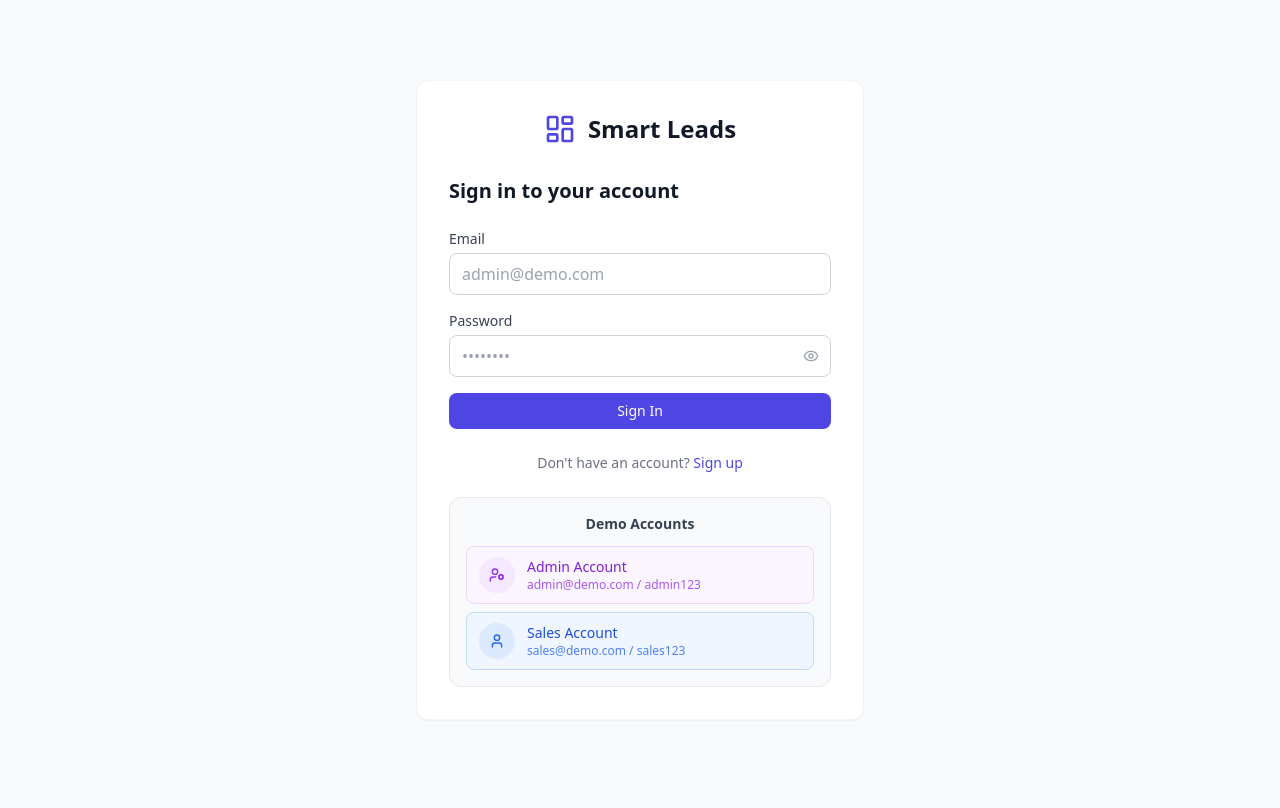
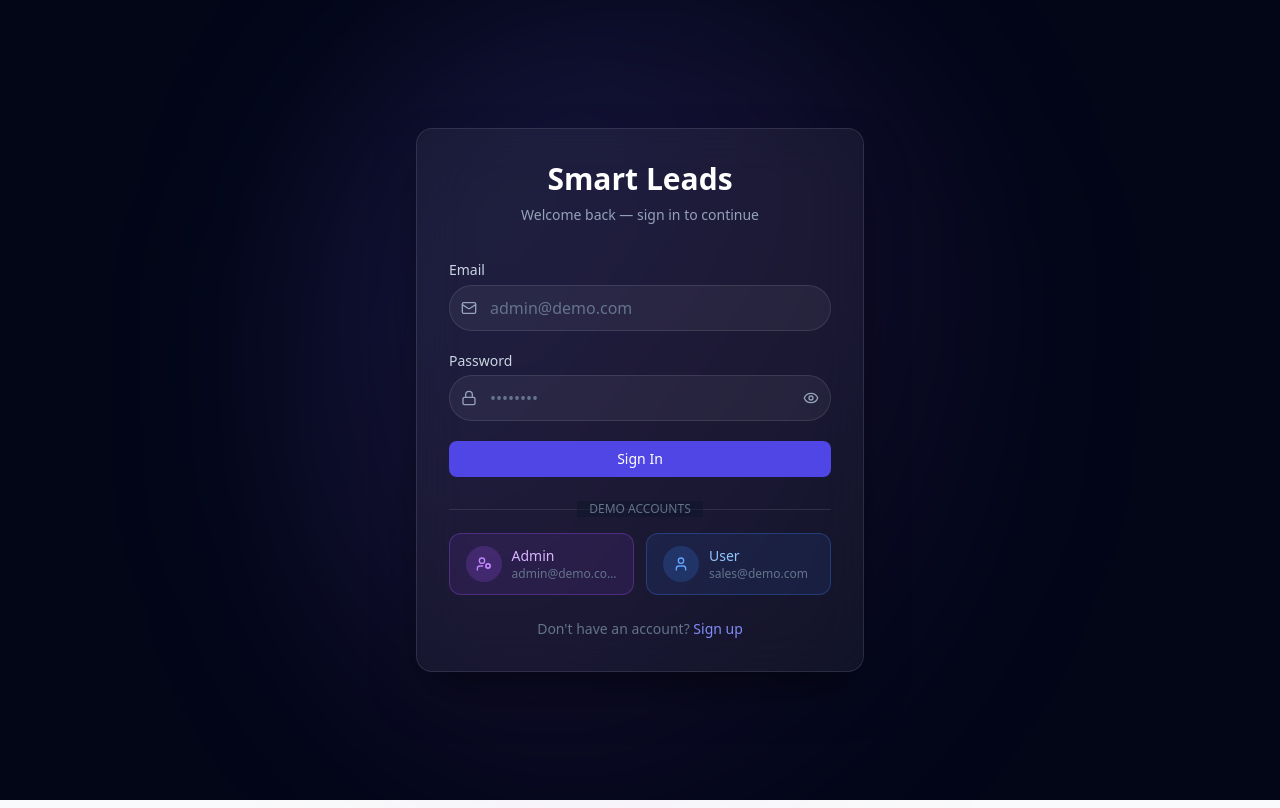
Before and after one commit to Abdullah-Sarim/smart-leads-dashboard, a React (Vite) app in the folder client/: page /login in a window 1280 px wide. Built offline with nearby package versions, Linux system fonts and the light colour scheme; no server answers.

Commit message:
feat: apply dark glassmorphism theme to login and signup pages

```diff
--- a/client/src/features/auth/LoginPage.tsx
+++ b/client/src/features/auth/LoginPage.tsx
@@ -1,118 +1,163 @@
 import { useState } from 'react';
 import { Link, useNavigate } from 'react-router-dom';
-import { useForm } from 'react-hook-form';
-import { zodResolver } from '@hookform/resolvers/zod';
-import { loginSchema, type LoginInput } from './auth.schema';
+import { Mail, Lock, Eye, EyeOff, UserCog, User } from 'lucide-react';
 import { useAuth } from './AuthContext';
-import { Button, Input } from '../../components/common';
-import { isApiError } from '../../lib';
-import { LayoutDashboard, UserCog, User } from 'lucide-react';
+import { Button } from '../../components/common';
+
+const demoAccounts = [
+  { label: 'Admin', email: 'admin@demo.com', password: 'admin123', icon: UserCog, color: 'purple' },
+  { label: 'User', email: 'sales@demo.com', password: 'sales123', icon: User, color: 'blue' },
+];
 
 export function LoginPage() {
   const { login } = useAuth();
   const navigate = useNavigate();
+  const [email, setEmail] = useState('');
+  const [password, setPassword] = useState('');
+  const [showPassword, setShowPassword] = useState(false);
   const [loading, setLoading] = useState(false);
+  const [error, setError] = useState('');
 
-  const fillDemo = (email: string) => {
-    const emailInput = document.getElementById('email') as HTMLInputElement;
-    const passwordInput = document.getElementById('password') as HTMLInputElement;
-    if (emailInput) emailInput.value = email;
-    if (passwordInput) passwordInput.value = email === 'admin@demo.com' ? 'admin123' : 'sales123';
-    document.querySelector<HTMLInputElement>('input[name="email"]')?.focus();
+  const handleLogin = async (e: React.FormEvent) => {
+    e.preventDefault();
+    setError('');
+    if (!email || !password) {
+      setError('Please enter both email and password');
+      return;
+    }
+    setLoading(true);
+    try {
+      await login({ email, password });
+      navigate('/');
+    } catch (err) {
+      setError(err instanceof Error ? err.message : 'Login failed');
+    } finally {
+      setLoading(false);
+    }
   };
 
-  const {
-    register,
-    handleSubmit,
-    setError,
-    formState: { errors },
-  } = useForm<LoginInput>({ resolver: zodResolver(loginSchema) });
-
-  const onSubmit = async (data: LoginInput) => {
+  const handleDemoLogin = async (demoEmail: string, demoPassword: string) => {
+    setEmail(demoEmail);
+    setPassword(demoPassword);
+    setError('');
     setLoading(true);
     try {
-      await login(data);
+      await login({ email: demoEmail, password: demoPassword });
       navigate('/');
     } catch (err) {
-      console.error('Login error:', err);
-      const message = err instanceof Error ? err.message : 'Login failed';
-      setError('root', { message });
+      setError(err instanceof Error ? err.message : 'Login failed');
     } finally {
       setLoading(false);
     }
   };
 
   return (
-    <div className="min-h-screen bg-gray-50 dark:bg-gray-950 flex items-center justify-center p-4">
-      <div className="w-full max-w-md bg-white dark:bg-gray-900 rounded-xl shadow-sm border border-gray-100 dark:border-gray-800 p-8">
-        <div className="flex items-center justify-center gap-3 mb-8">
-          <LayoutDashboard className="w-8 h-8 text-indigo-600" />
-          <h1 className="text-2xl font-bold text-gray-900 dark:text-gray-100">Smart Leads</h1>
+    <div className="min-h-screen bg-slate-950 flex items-center justify-center p-4">
+      <div className="w-full max-w-md relative">
+        <div className="absolute inset-0 bg-gradient-to-br from-indigo-500/20 via-purple-500/10 to-transparent blur-3xl rounded-full scale-150" />
+        <div className="relative bg-white/5 backdrop-blur-xl border border-white/10 rounded-2xl shadow-2xl shadow-black/50 p-8">
+          <div className="text-center mb-8">
+            <h1 className="text-3xl font-bold text-white mb-2">Smart Leads</h1>
+            <p className="text-slate-400 text-sm">Welcome back — sign in to continue</p>
           </div>
 
-        <h2 className="text-xl font-semibold text-gray-900 dark:text-gray-100 mb-6">Sign in to your account</h2>
+          <form onSubmit={handleLogin} className="space-y-5">
+            <div className="space-y-1">
+              <label className="text-sm font-medium text-slate-300">Email</label>
+              <div className="relative">
+                <Mail className="absolute left-3 top-1/2 -translate-y-1/2 w-4 h-4 text-slate-400" />
+                <input
+                  type="email"
+                  value={email}
+                  onChange={(e) => setEmail(e.target.value)}
+                  placeholder="admin@demo.com"
+                  className="w-full pl-10 pr-4 py-2.5 bg-white/5 border border-white/10 rounded-full text-white placeholder-slate-500 outline-none focus:ring-2 focus:ring-indigo-500 focus:border-indigo-500/50 transition-all"
+                />
+              </div>
+            </div>
 
-        <form onSubmit={handleSubmit(onSubmit)} className="space-y-4">
-          <Input
-            label="Email"
-            type="email"
-            placeholder="admin@demo.com"
-            error={errors.email?.message}
-            {...register('email')}
+            <div className="space-y-1">
+              <div className="flex items-center justify-between">
+                <label className="text-sm font-medium text-slate-300">Password</label>
+                {/* <a href="#" className="text-xs text-indigo-400 hover:text-indigo-300 transition-colors">Forgot password?</a> */}
+              </div>
+              <div className="relative">
+                <Lock className="absolute left-3 top-1/2 -translate-y-1/2 w-4 h-4 text-slate-400" />
+                <input
+                  type={showPassword ? 'text' : 'password'}
+                  value={password}
+                  onChange={(e) => setPassword(e.target.value)}
+                  placeholder="••••••••"
+                  className="w-full pl-10 pr-10 py-2.5 bg-white/5 border border-white/10 rounded-full text-white placeholder-slate-500 outline-none focus:ring-2 focus:ring-indigo-500 focus:border-indigo-500/50 transition-all"
                 />
-          <Input
-            label="Password"
-            type="password"
-            placeholder="••••••••"
-            error={errors.password?.message}
-            showPasswordToggle
-            {...register('password')}
-          />
-          {errors.root?.message && (
-            <p className="text-sm text-red-500 dark:text-red-400 bg-red-50 dark:bg-red-900/20 px-3 py-2 rounded-lg">{errors.root.message}</p>
+                <button
+                  type="button"
+                  onClick={() => setShowPassword(!showPassword)}
+                  className="absolute right-3 top-1/2 -translate-y-1/2 text-slate-400 hover:text-slate-300 transition-colors"
+                >
+                  {showPassword ? <EyeOff className="w-4 h-4" /> : <Eye className="w-4 h-4" />}
+                </button>
+              </div>
+            </div>
+
+            {error && (
+              <div className="bg-red-500/10 border border-red-500/20 text-red-400 text-sm px-4 py-2.5 rounded-full text-center">
+                {error}
+              </div>
             )}
+
             <Button type="submit" className="w-full" loading={loading} disabled={loading}>
               Sign In
             </Button>
           </form>
 
-        <p className="text-center text-sm text-gray-500 dark:text-gray-400 mt-6">
+          <div className="mt-6">
+            <div className="relative">
+              <div className="absolute inset-0 flex items-center">
+                <div className="w-full border-t border-white/10" />
+              </div>
+              <div className="relative flex justify-center text-xs uppercase">
+                <span className="bg-slate-900/50 px-3 text-slate-500">Demo Accounts</span>
+              </div>
+            </div>
+
+            <div className="grid grid-cols-2 gap-3 mt-4">
+              {demoAccounts.map((demo) => (
+                <button
+                  key={demo.email}
+                  type="button"
+                  onClick={() => handleDemoLogin(demo.email, demo.password)}
+                  disabled={loading}
+                  className={`flex items-center gap-2.5 rounded-xl border px-4 py-3 text-left transition-all hover:scale-[1.02] hover:shadow-lg disabled:opacity-50 disabled:pointer-events-none ${
+                    demo.color === 'purple'
+                      ? 'border-purple-500/30 bg-purple-500/10 hover:bg-purple-500/20 hover:border-purple-500/50'
+                      : 'border-blue-500/30 bg-blue-500/10 hover:bg-blue-500/20 hover:border-blue-500/50'
+                  }`}
+                >
+                  <div className={`flex h-9 w-9 items-center justify-center rounded-full ${
+                    demo.color === 'purple' ? 'bg-purple-500/20' : 'bg-blue-500/20'
+                  }`}>
+                    <demo.icon className={`h-4 w-4 ${
+                      demo.color === 'purple' ? 'text-purple-400' : 'text-blue-400'
+                    }`} />
+                  </div>
+                  <div className="min-w-0">
+                    <p className={`text-sm font-medium ${
+                      demo.color === 'purple' ? 'text-purple-300' : 'text-blue-300'
+                    }`}>{demo.label}</p>
+                    <p className="text-xs text-slate-500 truncate">{demo.email}</p>
+                  </div>
+                </button>
+              ))}
+            </div>
+          </div>
+
+          <p className="text-center text-sm text-slate-500 mt-6">
             Don't have an account?{' '}
-          <Link to="/register" className="text-indigo-600 dark:text-indigo-400 hover:text-indigo-700 dark:hover:text-indigo-300 font-medium">
+            <Link to="/register" className="text-indigo-400 hover:text-indigo-300 font-medium transition-colors">
               Sign up
             </Link>
           </p>
-
-        <div className="mt-6 rounded-xl border border-gray-200 bg-gray-50 p-4 dark:border-gray-800 dark:bg-gray-800/50">
-          <p className="text-center text-sm font-semibold text-gray-700 dark:text-gray-300 mb-3">Demo Accounts</p>
-          <div className="grid grid-cols-1 gap-2">
-            <button
-              type="button"
-              onClick={() => fillDemo('admin@demo.com')}
-              className="flex items-center gap-3 rounded-lg border border-purple-200 bg-purple-50 px-3 py-2.5 text-left hover:bg-purple-100 dark:border-purple-800 dark:bg-purple-900/20 dark:hover:bg-purple-900/30 transition-colors"
-            >
-              <div className="flex h-9 w-9 items-center justify-center rounded-full bg-purple-100 dark:bg-purple-900/50">
-                <UserCog className="h-4 w-4 text-purple-600 dark:text-purple-400" />
-              </div>
-              <div className="min-w-0">
-                <p className="text-sm font-medium text-purple-700 dark:text-purple-300">Admin Account</p>
-                <p className="truncate text-xs text-purple-600/80 dark:text-purple-400/80">admin@demo.com / admin123</p>
-              </div>
-            </button>
-            <button
-              type="button"
-              onClick={() => fillDemo('sales@demo.com')}
-              className="flex items-center gap-3 rounded-lg border border-blue-200 bg-blue-50 px-3 py-2.5 text-left hover:bg-blue-100 dark:border-blue-800 dark:bg-blue-900/20 dark:hover:bg-blue-900/30 transition-colors"
-            >
-              <div className="flex h-9 w-9 items-center justify-center rounded-full bg-blue-100 dark:bg-blue-900/50">
-                <User className="h-4 w-4 text-blue-600 dark:text-blue-400" />
-              </div>
-              <div className="min-w-0">
-                <p className="text-sm font-medium text-blue-700 dark:text-blue-300">Sales Account</p>
-                <p className="truncate text-xs text-blue-600/80 dark:text-blue-400/80">sales@demo.com / sales123</p>
-              </div>
-            </button>
-          </div>
         </div>
       </div>
     </div>
--- a/client/src/features/auth/RegisterPage.tsx
+++ b/client/src/features/auth/RegisterPage.tsx
@@ -6,12 +6,14 @@ import { registerSchema, type RegisterInput } from './auth.schema';
 import { useAuth } from './AuthContext';
 import { Button, Input } from '../../components/common';
 import { isApiError } from '../../lib';
-import { LayoutDashboard } from 'lucide-react';
+import { User, Mail, Lock, Eye, EyeOff } from 'lucide-react';
 
 export function RegisterPage() {
   const { register: registerUser } = useAuth();
   const navigate = useNavigate();
   const [loading, setLoading] = useState(false);
+  const [showPassword, setShowPassword] = useState(false);
+  const [showConfirm, setShowConfirm] = useState(false);
 
   const {
     register,
@@ -34,60 +36,121 @@ export function RegisterPage() {
   };
 
   return (
-    <div className="min-h-screen bg-gray-50 dark:bg-gray-950 flex items-center justify-center p-4">
-      <div className="w-full max-w-md bg-white dark:bg-gray-900 rounded-xl shadow-sm border border-gray-100 dark:border-gray-800 p-8">
-        <div className="flex items-center justify-center gap-3 mb-8">
-          <LayoutDashboard className="w-8 h-8 text-indigo-600" />
-          <h1 className="text-2xl font-bold text-gray-900 dark:text-gray-100">Smart Leads</h1>
+    <div className="min-h-screen bg-slate-950 flex items-center justify-center p-4">
+      <div className="w-full max-w-md relative">
+        <div className="absolute inset-0 bg-gradient-to-br from-indigo-500/20 via-purple-500/10 to-transparent blur-3xl rounded-full scale-150" />
+        <div className="relative bg-white/5 backdrop-blur-xl border border-white/10 rounded-2xl shadow-2xl shadow-black/50 p-8">
+          <div className="text-center mb-8">
+            <h1 className="text-3xl font-bold text-white mb-2">Smart Leads</h1>
+            <p className="text-slate-400 text-sm">Create your account to get started</p>
           </div>
 
-        <h2 className="text-xl font-semibold text-gray-900 dark:text-gray-100 mb-6">Create your account</h2>
+          <form onSubmit={handleSubmit(onSubmit)} className="space-y-5">
+            <div className="space-y-1">
+              <label className="text-sm font-medium text-slate-300">Name</label>
+              <div className="relative">
+                <User className="absolute left-3 top-1/2 -translate-y-1/2 w-4 h-4 text-slate-400" />
+                <input
+                  type="text"
+                  placeholder="John Doe"
+                  {...register('name')}
+                  className={`w-full pl-10 pr-4 py-2.5 bg-white/5 border rounded-full text-white placeholder-slate-500 outline-none transition-all focus:ring-2 focus:ring-indigo-500 ${
+                    errors.name ? 'border-red-500/50 focus:ring-red-500' : 'border-white/10'
+                  }`}
+                />
+              </div>
+              {errors.name && (
+                <p className="text-xs text-red-400 pl-2">{errors.name.message}</p>
+              )}
+            </div>
 
-        <form onSubmit={handleSubmit(onSubmit)} className="space-y-4">
-          <Input
-            label="Name"
-            placeholder="John Doe"
-            error={errors.name?.message}
-            {...register('name')}
-          />
-          <Input
-            label="Email"
+            <div className="space-y-1">
+              <label className="text-sm font-medium text-slate-300">Email</label>
+              <div className="relative">
+                <Mail className="absolute left-3 top-1/2 -translate-y-1/2 w-4 h-4 text-slate-400" />
+                <input
                   type="email"
                   placeholder="john@example.com"
-            error={errors.email?.message}
                   {...register('email')}
+                  className={`w-full pl-10 pr-4 py-2.5 bg-white/5 border rounded-full text-white placeholder-slate-500 outline-none transition-all focus:ring-2 focus:ring-indigo-500 ${
+                    errors.email ? 'border-red-500/50 focus:ring-red-500' : 'border-white/10'
+                  }`}
                 />
-          <Input
-            label="Password"
-            type="password"
-            placeholder="••••••••"
-            error={errors.password?.message}
-            showPasswordToggle
+              </div>
+              {errors.email && (
+                <p className="text-xs text-red-400 pl-2">{errors.email.message}</p>
+              )}
+            </div>
+
+            <div className="space-y-1">
+              <label className="text-sm font-medium text-slate-300">Password</label>
+              <div className="relative">
+                <Lock className="absolute left-3 top-1/2 -translate-y-1/2 w-4 h-4 text-slate-400" />
+                <input
+                  type={showPassword ? 'text' : 'password'}
+                  placeholder="Min 6 characters"
                   {...register('password')}
+                  className={`w-full pl-10 pr-10 py-2.5 bg-white/5 border rounded-full text-white placeholder-slate-500 outline-none transition-all focus:ring-2 focus:ring-indigo-500 ${
+                    errors.password ? 'border-red-500/50 focus:ring-red-500' : 'border-white/10'
+                  }`}
                 />
-          <Input
-            label="Confirm Password"
-            type="password"
-            placeholder="••••••••"
-            error={errors.confirmPassword?.message}
-            showPasswordToggle
+                <button
+                  type="button"
+                  onClick={() => setShowPassword(!showPassword)}
+                  className="absolute right-3 top-1/2 -translate-y-1/2 text-slate-400 hover:text-slate-300 transition-colors"
+                >
+                  {showPassword ? <EyeOff className="w-4 h-4" /> : <Eye className="w-4 h-4" />}
+                </button>
+              </div>
+              {errors.password && (
+                <p className="text-xs text-red-400 pl-2">{errors.password.message}</p>
+              )}
+            </div>
+
+            <div className="space-y-1">
+              <label className="text-sm font-medium text-slate-300">Confirm Password</label>
+              <div className="relative">
+                <Lock className="absolute left-3 top-1/2 -translate-y-1/2 w-4 h-4 text-slate-400" />
+                <input
+                  type={showConfirm ? 'text' : 'password'}
+                  placeholder="Re-enter password"
                   {...register('confirmPassword')}
+                  className={`w-full pl-10 pr-10 py-2.5 bg-white/5 border rounded-full text-white placeholder-slate-500 outline-none transition-all focus:ring-2 focus:ring-indigo-500 ${
+                    errors.confirmPassword ? 'border-red-500/50 focus:ring-red-500' : 'border-white/10'
+                  }`}
                 />
+                <button
+                  type="button"
+                  onClick={() => setShowConfirm(!showConfirm)}
+                  className="absolute right-3 top-1/2 -translate-y-1/2 text-slate-400 hover:text-slate-300 transition-colors"
+                >
+                  {showConfirm ? <EyeOff className="w-4 h-4" /> : <Eye className="w-4 h-4" />}
+                </button>
+              </div>
+              {errors.confirmPassword && (
+                <p className="text-xs text-red-400 pl-2">{errors.confirmPassword.message}</p>
+              )}
+            </div>
+
             {errors.root?.message && (
-            <p className="text-sm text-red-500 dark:text-red-400 bg-red-50 dark:bg-red-900/20 px-3 py-2 rounded-lg">{errors.root.message}</p>
+              <div className="bg-red-500/10 border border-red-500/20 text-red-400 text-sm px-4 py-2.5 rounded-full text-center">
+                {errors.root.message}
+              </div>
             )}
+
             <Button type="submit" className="w-full" loading={loading} disabled={loading}>
               Create Account
             </Button>
           </form>
 
-        <p className="text-center text-sm text-gray-500 dark:text-gray-400 mt-6">
+          <p className="text-center text-sm text-slate-500 mt-6">
             Already have an account?{' '}
-          <Link to="/login" className="text-indigo-600 dark:text-indigo-400 hover:text-indigo-700 dark:hover:text-indigo-300 font-medium">
+            <Link to="/login" className="text-indigo-400 hover:text-indigo-300 font-medium transition-colors">
               Sign in
             </Link>
           </p>
         </div>
       </div>
+    </div>
   );
 }
```
Lines whose indentation alone changed are shown as unchanged.
